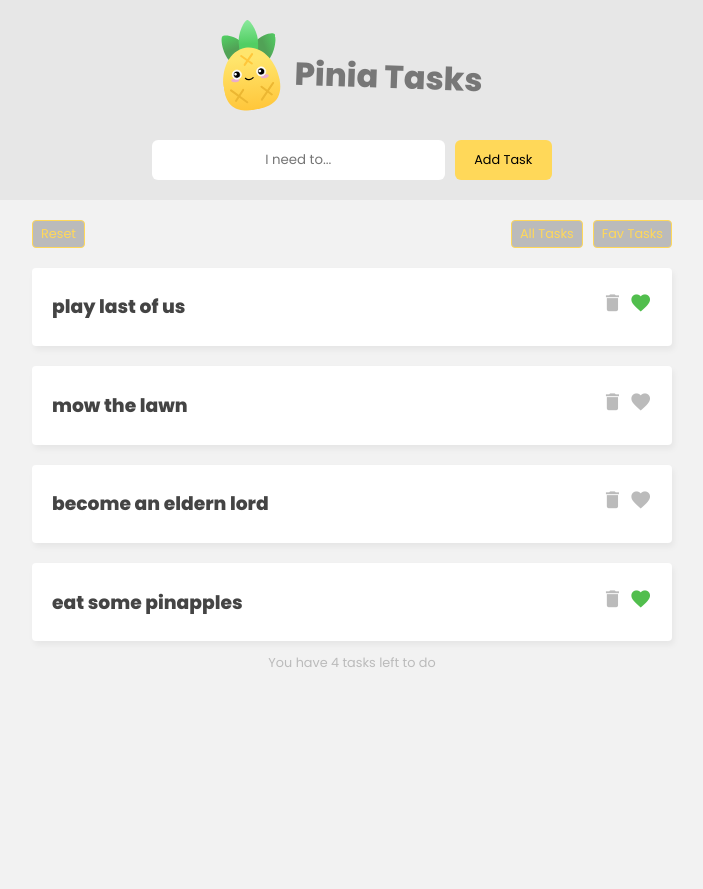
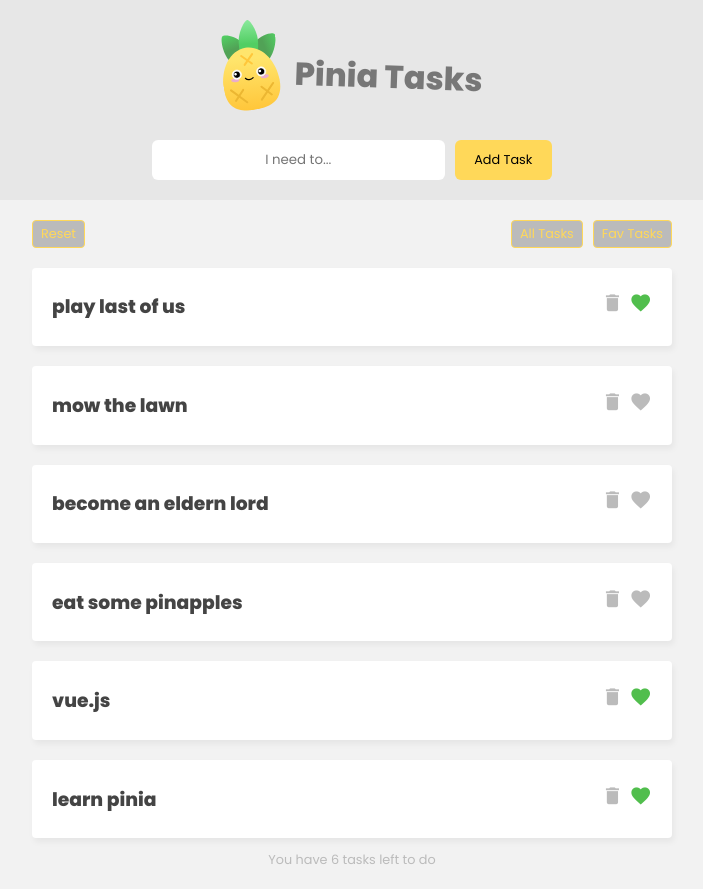
Before and after one commit to ort01/pinia-vue, a Vue app: page / in a window 1280 px wide. Shown: the whole page, without its empty margins (288-991 px from the left). Before the commit the page ends 800 px from the top, so only its background shows below. Built offline with nearby package versions, Linux system fonts and the light colour scheme; data requests are answered from the project's data file.

Commit message:
try/catch handling errors, added animations

```diff
--- a/data/db.json
+++ b/data/db.json
@@ -18,7 +18,17 @@
     {
       "id": 4,
       "title": "eat some pinapples",
-      "isFav": true
+      "isFav": false
+    },
+    {
+      "title": "vue.js",
+      "isFav": true,
+      "id": 32369
+    },
+    {
+      "title": "learn pinia",
+      "isFav": true,
+      "id": 50973
     }
   ]
 }
--- a/package.json
+++ b/package.json
@@ -8,6 +8,7 @@
     "preview": "vite preview"
   },
   "dependencies": {
+    "axios": "^1.5.0",
     "pinia": "^2.1.6",
     "vue": "^3.3.4"
   },
--- a/src/App.vue
+++ b/src/App.vue
@@ -18,6 +18,7 @@
 
     </nav>
     <div class="loading" v-if="isLoading">Loading data...</div>
+    <div class="error" v-if="error">{{ error }}</div>
     <div class="task-list" v-if="filter === 'all'">
       <div v-for="task in tasks">
         <TaskDetails :task="task" />
@@ -44,7 +45,7 @@ import { storeToRefs } from "pinia";
 const taskStore = useTaskStore()
 
 //storeToRefs; how to use states and getters from the pinia store as REFS; actions can NOT be used like this
-const { tasks, isLoading, favs, totalCount, favCount } = storeToRefs(taskStore)
+const { tasks, isLoading, error, favs, totalCount, favCount } = storeToRefs(taskStore)
 
 //refs
 const filter = ref("all")
@@ -116,15 +117,4 @@ header {
     }
   }
 }
-
-.loading {
-  max-width: 640px;
-  border: 1px solid #ffd859;
-  background: #ffe9a0;
-  color: #3a3a3a;
-  padding: 5px 0;
-  text-align: center;
-  margin: 30px auto;
-  transition: all .3s;
-}
 </style>
--- a/src/assets/main.scss
+++ b/src/assets/main.scss
@@ -11,3 +11,43 @@ body {
     font-family: "Poppins";
   }
 }
+
+.loading {
+  max-width: 640px;
+  border: 1px solid #ffd859;
+  border-radius: 200px 50px 150px 20px;
+  background: #ffe9a0;
+  color: #3a3a3a;
+  padding: 5px 0;
+  text-align: center;
+  margin: 30px auto;
+  transition: all .3s;
+}
+
+.error {
+  max-width: 640px;
+  border: 1px solid #ffd859;
+  border-radius: 200px 50px 150px 20px;
+  background: #ffe9a0;
+  color: #3a3a3a;
+  padding: 5px 0;
+  text-align: center;
+  margin: 30px auto;
+  transition: all .3s;
+}
+
+button {
+  transition: all .3s ease;
+
+  &:hover {
+    transform: translateY(-1px);
+    box-shadow: 2px 4px 4px 2px rgba(0, 0, 0, 0.1);
+  }
+  &:active {
+    box-shadow: 1px 2px 2px 1px rgba(0, 0, 0, 0.1);
+  }
+}
+
+input:focus {
+  outline: none;
+}
--- a/src/stores/TaskStore.js
+++ b/src/stores/TaskStore.js
@@ -6,7 +6,8 @@ import { defineStore } from "pinia";
 const useTaskStore = defineStore('taskStore', {
     state: () => ({
         tasks: [],
-        isLoading: false
+        isLoading: false,
+        error: null
     }),
     getters: {
         //works kinda like a computed property; its a function that return a value
@@ -26,51 +27,83 @@ const useTaskStore = defineStore('taskStore', {
         async getTasks() {
             this.isLoading = true
 
+            try {
                 const res = await fetch('http://localhost:3000/tasks')
                 const data = await res.json()
 
+                if (!res.ok) {
+                    throw new Error("Ooops, something went wrong :(")
+                } else {
                     this.tasks = data
+                    this.error = null
+                }
+
+            } catch (err) {
+                this.error = err.message
+            }
+
             this.isLoading = false
         },
 
         async addTask(task) {
-            this.tasks.push(task)
 
+            try {
                 const res = await fetch('http://localhost:3000/tasks', {
                     method: 'POST',
                     body: JSON.stringify(task),
                     headers: { 'Content-Type': 'application/json' }
                 })
-
-            if (res.error) {
-                console.log(res.error);
+                if (!res.ok) {
+                    throw new Error("Ooops, something went wrong :(")
+                } else {
+                    this.tasks.push(task)
+                    this.error = null
+                }
+            } catch (err) {
+                this.error = err.message
             }
         },
+
         async deleteTask(id) {
-            this.tasks = this.tasks.filter((t) => {
-                return t.id !== id
-            })
 
+            try {
                 const res = await fetch(`http://localhost:3000/tasks/${id}`, {
                     method: 'DELETE'
                 })
 
-            if (res.error) {
-                console.log(res.error);
+                if (!res.ok) {
+                    throw new Error("Ooops, something went wrong :(")
+                } else {
+                    this.tasks = this.tasks.filter((t) => {
+                        return t.id !== id
+                    })
+                    this.error = null
+                }
+
+            } catch (err) {
+                this.error = err.message
             }
         },
+
         async toggleFav(id) {
             const task = this.tasks.find((t) => t.id == id)
             task.isFav = !task.isFav
 
+            try {
                 const res = await fetch(`http://localhost:3000/tasks/${id}`, {
                     method: 'PATCH',
                     body: JSON.stringify({ isFav: task.isFav }),
                     headers: { 'Content-Type': 'application/json' }
                 })
 
-            if (res.error) {
-                console.log(res.error);
+                if (!res.ok) {
+                    throw new Error("Ooops, something went wrong :(")
+                } else {
+                    this.error = null
+                }
+
+            } catch (err) {
+                this.error = err.message
             }
         }
     }
```
Also changed, not shown: 1 other file (tests, documents, lock files or other folders). Lines whose indentation alone changed are shown as unchanged.
